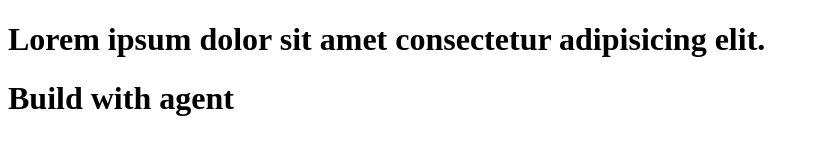
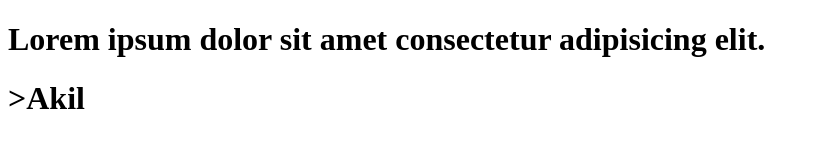
Before and after one commit to akil007yttd-hub/Repo-number-1, a plain HTML site: page Assignment1/Day 1/day 2/task2.html in a window 1280 px wide. Shown: the whole page, without its empty margins (0-819 px from the left). Drawn offline with Linux system fonts and the light colour scheme.

Commit message:
Update task2.html

```diff
--- a/Assignment1/Day 1/day 2/task2.html
+++ b/Assignment1/Day 1/day 2/task2.html
@@ -7,6 +7,6 @@
 </head>
 <body>
     <h1>Lorem ipsum dolor sit amet consectetur adipisicing elit.</h1>
-    <h1>Build with agent</h1>
+    <h1>>Akil</h1>
 </body>
 </html>
```
